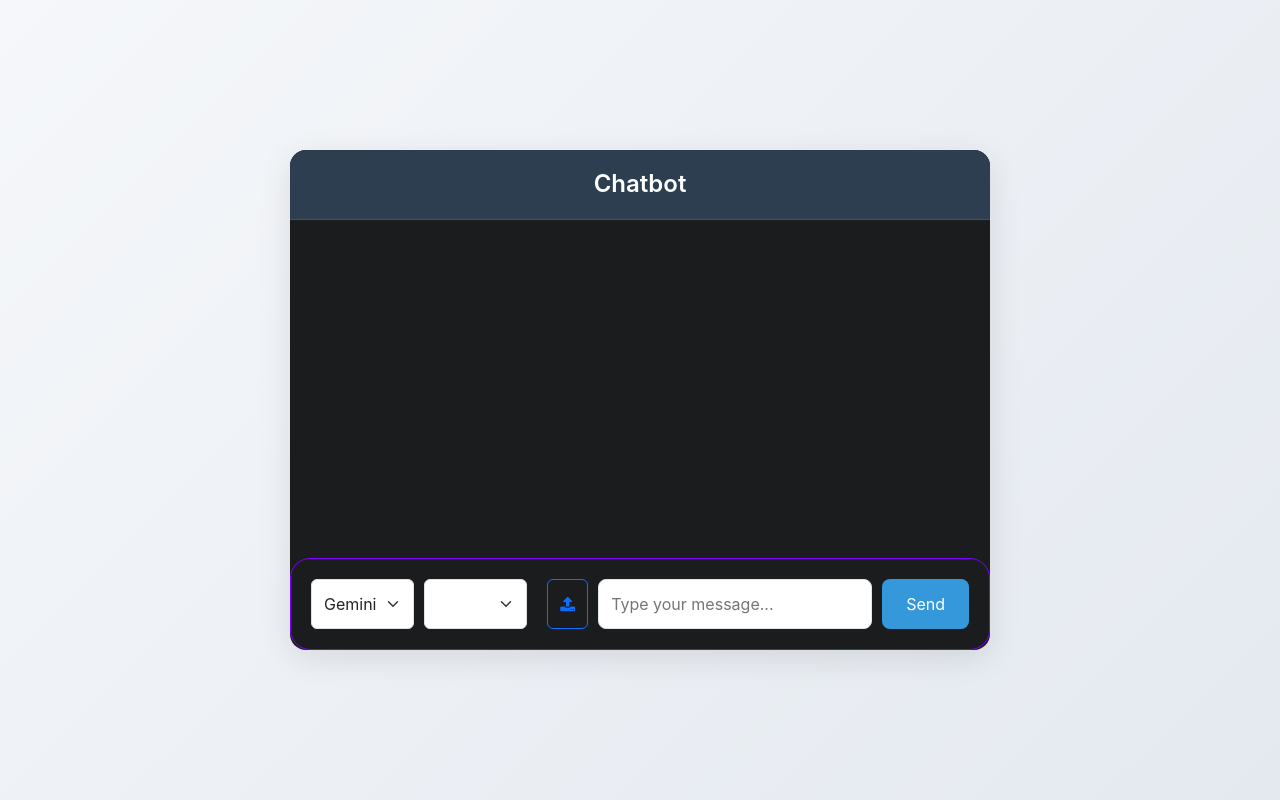
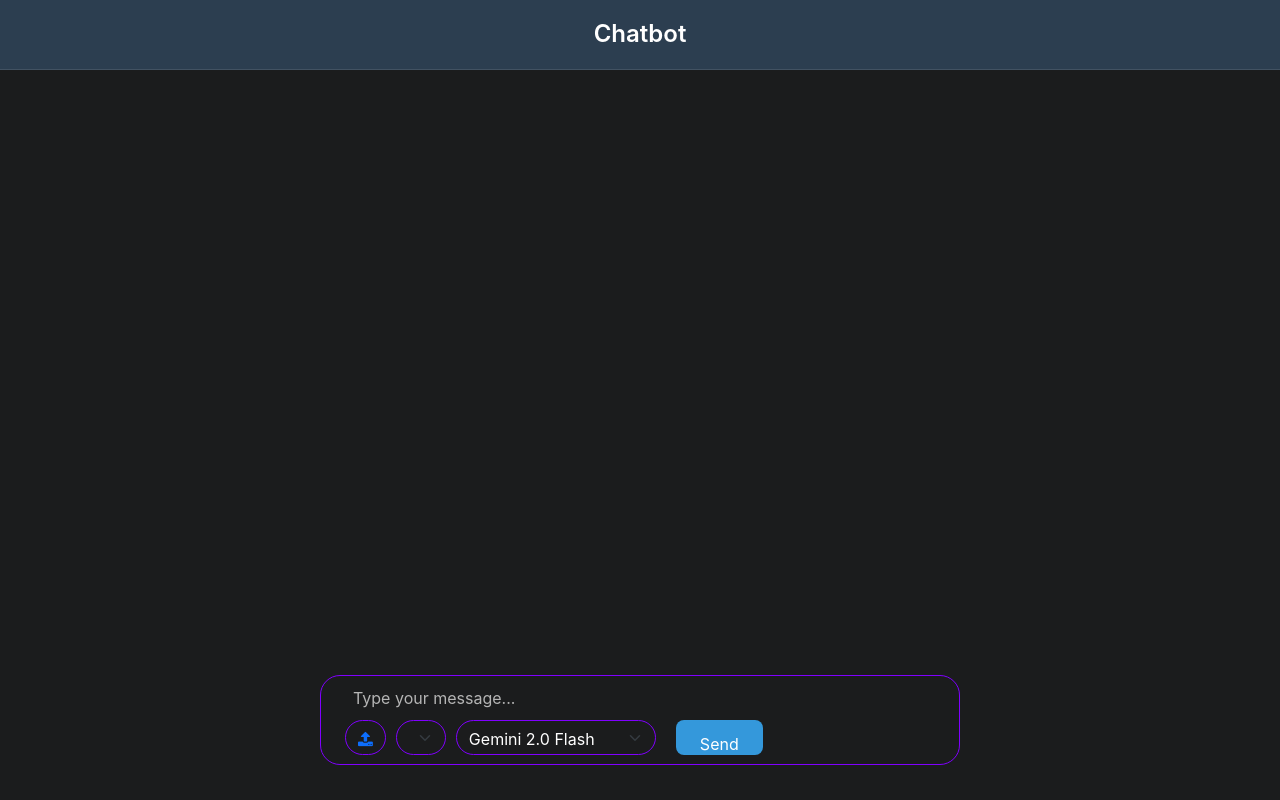
Before and after one commit to DehBarca/Chatbot-AI, a Flask app: page / in a window 1280 px wide. Run offline with Flask 3, Linux system fonts and the light colour scheme; data that the repository does not hold is empty.

Commit message:
Se mejora el input de mensajes, y el display de los mensajes

```diff
--- a/static/styles.css
+++ b/static/styles.css
@@ -10,17 +10,13 @@
 }
 
 .chat-container {
-  width: 100%;
-  max-width: 700px;
-  height: 500px;
+  width: 100vw;
+  height: 100vh;
+  max-width: none;
+  margin: 0;
+  border-radius: 0;
   background: #1B1C1D;
-  border-radius: 16px;
-  box-shadow: 0 8px 32px rgba(0, 0, 0, 0.1);
-  overflow: hidden;
-  margin: 20px;
-  display: flex;
-  flex-direction: column;
-  backdrop-filter: blur(10px);
+
 }
 
 .chat-header {
@@ -39,7 +35,7 @@
 
 .chat-messages {
   flex: 1;
-  padding: 20px;
+  padding: 30px;
   max-height: 500px;
   overflow-y: auto;
   scroll-behavior: smooth;
@@ -50,11 +46,13 @@
   padding: 12px 16px;
   border-radius: 12px;
   max-width: 80%;
+  min-width: 60px;
   word-wrap: break-word;
   animation: fadeIn 0.3s ease-in;
 }
 
 .message.user {
+  width: fit-content;
   background: #272828;
   border-style: solid;
   border-width: 2px;
@@ -65,6 +63,7 @@
 }
 
 .message.bot {
+  width: fit-content;
   background: #1B1C1D;
   color: #fff;
   border-style: solid;
@@ -92,24 +91,56 @@
 
 .chat-input {
   display: flex;
-  padding: 20px;
+  flex-direction: column;
+  height: 90px;
+  width: 640px;
+  position: absolute;
+  left: 50%;
+  bottom: 35px;
+  transform: translateX(-50%);
   border: 1px solid #8000FF;
   border-radius: 20px;
   background: #1B1C1D;
+  align-items: center;
+  justify-content: center;
+  padding-inline: 15px;
+  padding-top: 5px;
+  padding-bottom: 5px;
+}
+
+.chat-input .input-top{
+  height: 20px;
+  width: 600px;
+  display: flex;
+  flex-flow: row nowrap;
+  justify-content: flex-start;
+  margin-bottom: 15px;
+}
+
+.chat-input .input-bottom{
+  display: flex;
+  height: 35px;
+  width: 610px;
+  margin-top: 0;
 }
 
 .chat-input input {
   flex: 1;
   padding: 12px;
-  border: 1px solid #dfe6e9;
+  background-color: transparent;
+  border: 1px solid transparent;
   border-radius: 8px;
-  font-size: 1rem;
+  font-size: 16px;
   outline: none;
   transition: border-color 0.3s ease;
 }
 
 .chat-input input:focus {
-  border-color: #3498db;
+  color: white;
+}
+
+.chat-input input::placeholder {
+  color: #B5B5B5;
 }
 
 .chat-input .send-btn  {
@@ -122,18 +153,43 @@
   font-size: 1rem;
   cursor: pointer;
   transition: background 0.3s ease;
+  float: right;
 }
 
 .chat-input .upload-btn {
   margin-left: 10px;
   margin-right: 10px;
+  border: 1px solid #8000FF;
+  border-radius: 20px;
   transition: background 0.3s ease;
 }
 
 .chat-input button:hover {
-  background: #2980b9;
+  transform: scale(1.1);
+  transition: transform 0.2s ease, background 0.3s ease;
 }
 
+.chat-input select {
+  background-color: transparent;
+  width: fit-content;
+  margin-right: 10px;
+  max-width: 200px;
+  border: 1px solid #8000FF;
+  border-radius: 25px;
+  color: white;
+}
+
+.chat-input select option {
+  background-color: #1B1C1D;
+  border: none;
+  outline: none;
+}
+
+.chat-input select optgroup {
+  background-color: #000000;
+  border: none;
+  outline: none;
+}
 
 @keyframes fadeIn {
   from { opacity: 0; transform: translateY(10px); }
@@ -167,8 +223,3 @@
     max-width: 90%;
   }
 }
-
-.chat-input select {
-  margin-right: 10px;
-  max-width: 200px;
-}
--- a/templates/index.html
+++ b/templates/index.html
@@ -24,10 +24,20 @@
       <div class="chat-header">
         <h1>Chatbot</h1>
       </div>
+      <!-- Message bubbles -->
       <div class="chat-messages" id="messages"></div>
+      <!-- Input bar -->
       <div class="chat-input">
-        <select id="modelSelect" class="form-select"></select>
-        <select id="fileSelect" class="form-select"></select>
+        <!-- Top part -->
+        <div class="input-top">
+          <input
+            id="userInput"
+            type="text"
+            placeholder="Type your message..."
+          />
+        </div>
+        <!-- Bottom part -->
+        <div class="input-bottom">
           <button
             type="button"
             class="btn btn-outline-primary upload-btn"
@@ -36,8 +46,10 @@
           >
             <i class="fa fa-upload" aria-hidden="true"></i>
           </button>
-        <input id="userInput" type="text" placeholder="Type your message..." />
+          <select id="fileSelect" class="form-select archive"></select>
+          <select id="modelSelect" class="form-select model"></select>
           <button class="send-btn" onclick="sendMessage()">Send</button>
+        </div>
       </div>
     </div>
 
```
Lines whose indentation alone changed are shown as unchanged.
